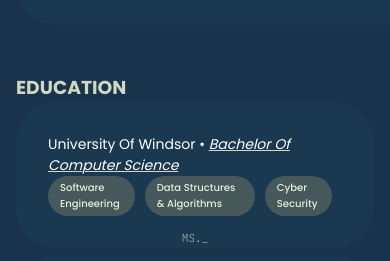
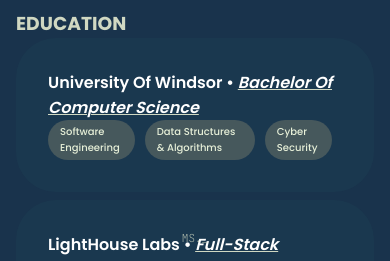
Before and after one commit to saka01/personalportfolio, a Next.js app: page / in a window 390 px wide. Shown: the part 578-839 px from the top of the page. Built offline with nearby package versions, Linux system fonts and the light colour scheme.

Commit message:
remove resume nav background

```diff
--- a/styles/globals.css
+++ b/styles/globals.css
@@ -234,9 +234,15 @@ display: flex;
 }
 
 .experience_card p {
-  font-size: 14px;
-  /* font-weight: 600; */
+  font-size: 16px;
+  font-weight: 600;
 }
+
+/* .experience_card span {
+  font-size: 12px;
+  font-weight: 200;
+} */
+
 .otherexperience p {
   font-size: 11px;
   font-weight: 400;
@@ -337,9 +343,9 @@ display: flex;
   display: flex;
   align-items: center;
   flex-direction: column;
-  padding: 2em;
+  padding: 0em;
   border-radius: 40px;
-  /* background-color: transparent; */
+  background-color: transparent;
 }
 .customHr{
   display: none;
```
